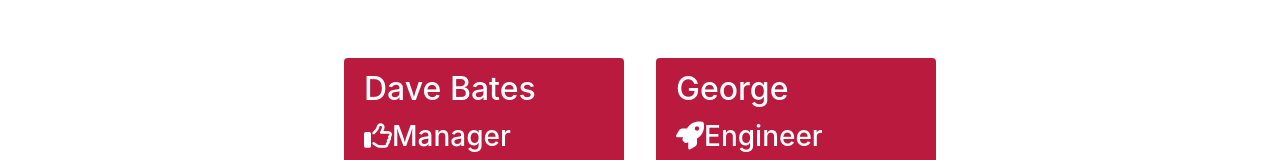
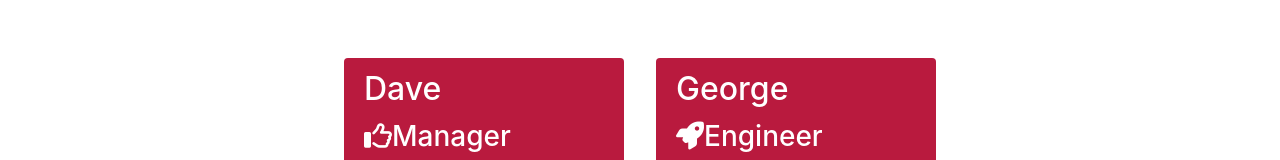
Before and after one commit to drewbassett24/Team-Profile-Generator, a website: page dist/team_profile.html in a window 1280 px wide. Shown: the part 214-374 px from the top of the page. Drawn offline with nearby package versions, Linux system fonts and the light colour scheme.

Commit message:
html file updated

```diff
--- a/dist/team_profile.html
+++ b/dist/team_profile.html
@@ -25,7 +25,7 @@
             <div class="team-area col-12 d-flex justify-content-center">
                 <div class="card employee-card">
     <div class="card-header">
-        <h2 class="card-title">Dave Bates</h2>
+        <h2 class="card-title">Dave</h2>
         <h3 class="card-title"><i class="fa fa-thumbs-o-up" aria-hidden="true"></i>Manager</h3>
     </div>
     <div class="card-body">
```
